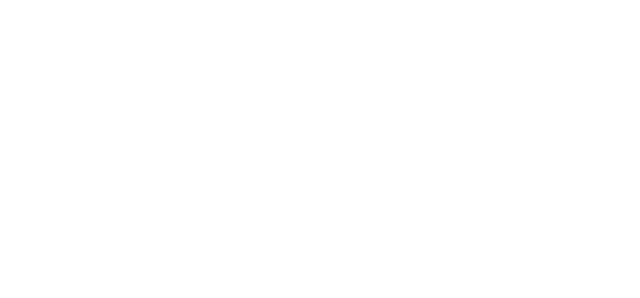
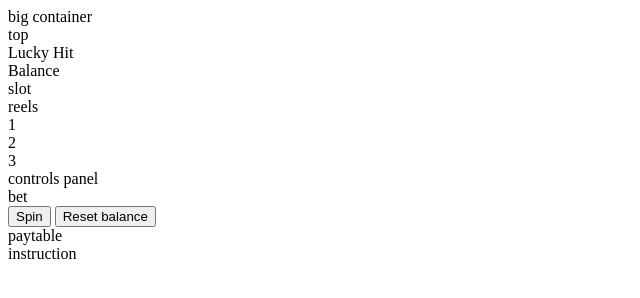
Before and after one commit to EmcioN/LuckyHit, a plain HTML site: page index.html in a window 1280 px wide. Shown: the whole page, without its empty margins (0-640 px from the left). Drawn offline with Linux system fonts and the light colour scheme.

Commit message:
Add basic containers for slot machine

```diff
--- a/index.html
+++ b/index.html
@@ -1,11 +1,37 @@
 <!DOCTYPE html>
 <html lang="en">
-<head>
-    <meta charset="UTF-8">
-    <meta name="viewport" content="width=device-width, initial-scale=1.0">
+  <head>
+    <meta charset="UTF-8" />
+    <meta name="viewport" content="width=device-width, initial-scale=1.0" />
     <title>Lucky Shot</title>
-</head>
-<body>
+  </head>
+  <body>
+    <div>
+      big container
+      <div>
+        top
+        <div>Lucky Hit</div>
+        <div>Balance</div>
+      </div>
 
-</body>
+      <div>
+        slot
+        <div>
+          reels
+          <div>1</div>
+          <div>2</div>
+          <div>3</div>
+        </div>
+
+        <div>
+          controls panel
+          <div>bet</div>
+          <button>Spin</button>
+          <button>Reset balance</button>
+        </div>
+        <div>paytable</div>
+        <div>instruction</div>
+      </div>
+    </div>
+  </body>
 </html>
```
